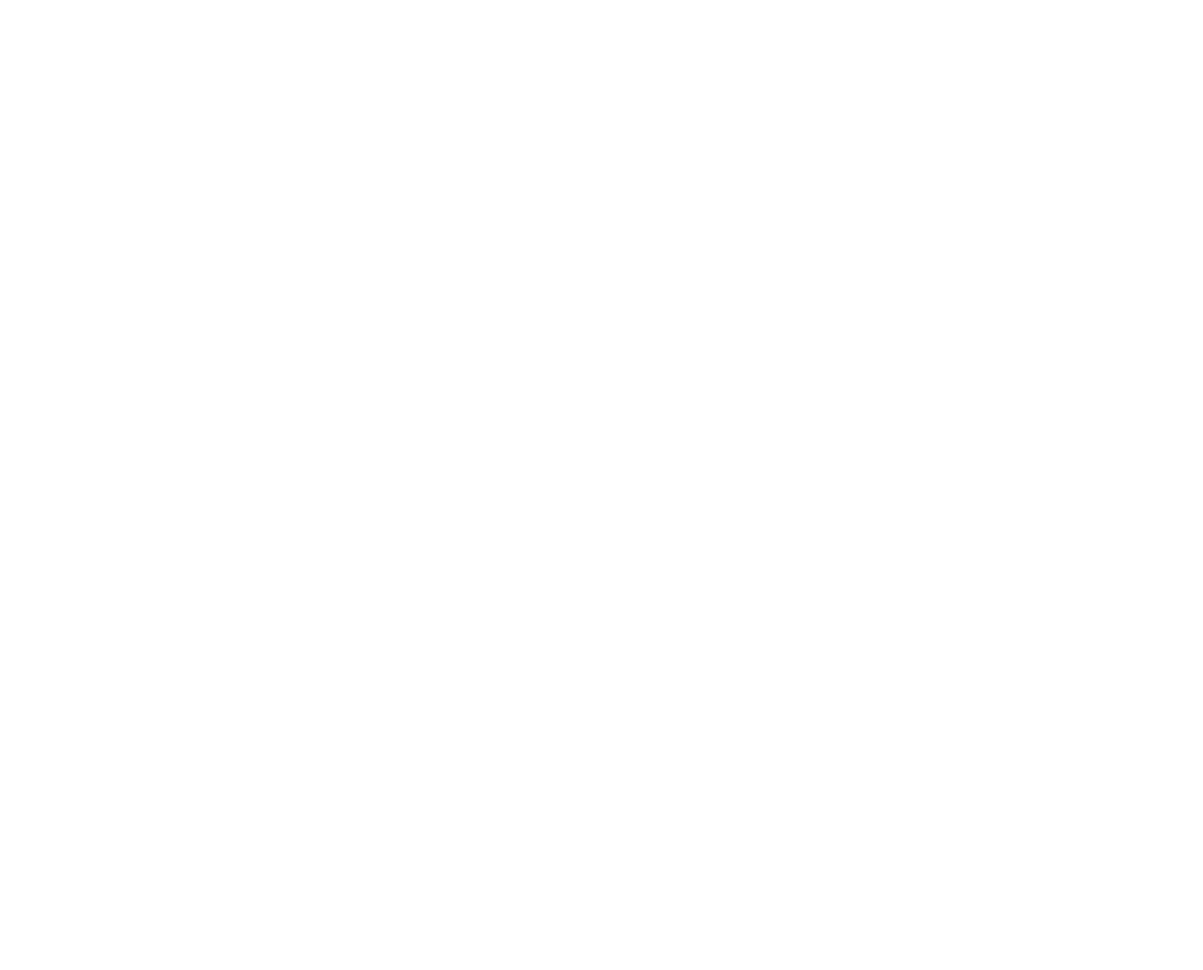
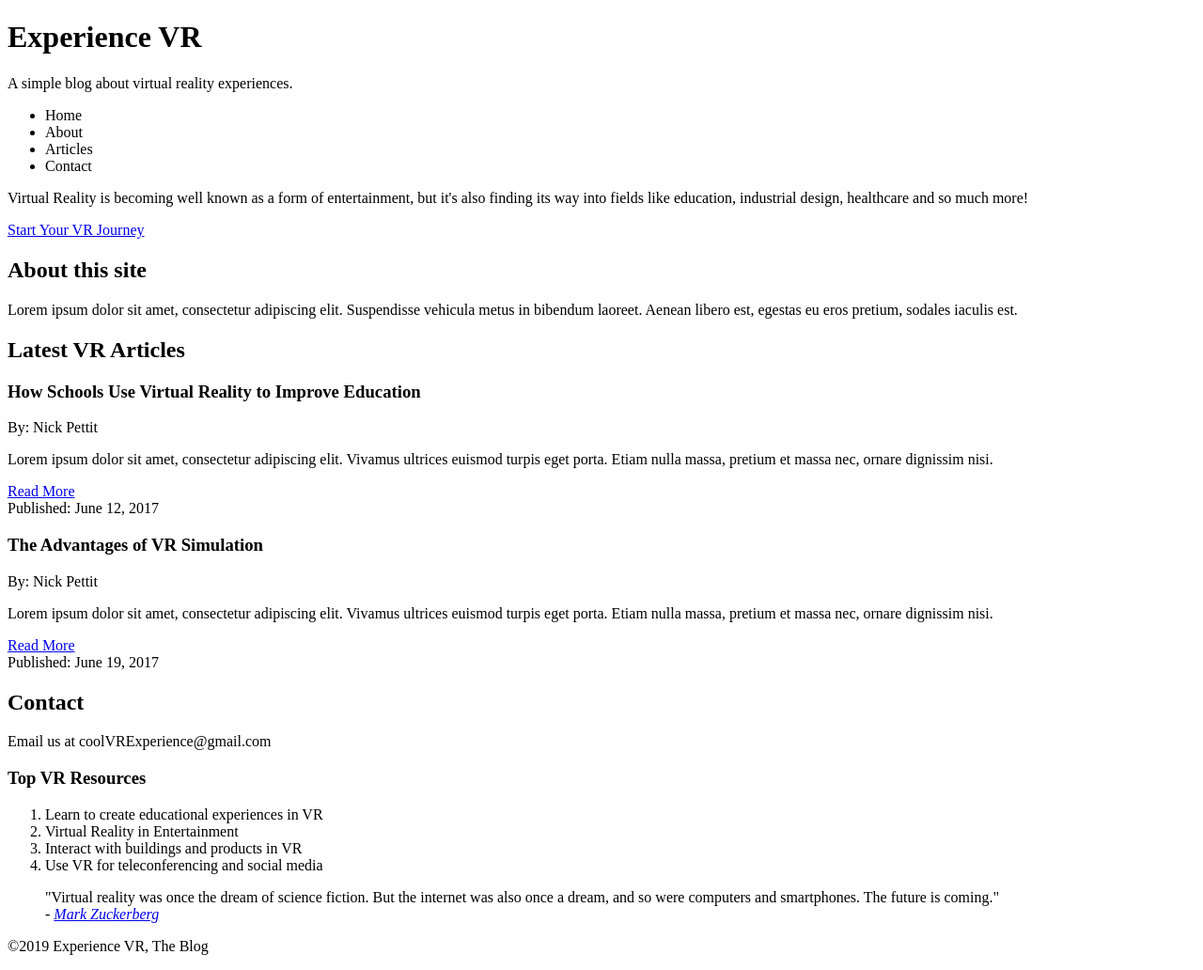
Before and after one commit to Altyptico/Team-treehouse, a plain HTML site: page 2-Global Structure of an HTML Document/index.html in a window 1280 px wide. Shown: the whole page at 94% size. Before the commit the page ends 800 px from the top, so only its background shows below. Drawn offline with Linux system fonts and the light colour scheme.

Commit message:
adding semantic markup

```diff
--- a/2-Global Structure of an HTML Document/index.html
+++ b/2-Global Structure of an HTML Document/index.html
@@ -2,10 +2,87 @@
 <html>
     <head>
         <title>
-
+            Experience VR
         </title>
     </head>
     <body>
+        <div>
+            <header>
+                <h1>Experience VR</h1>
+                <p>A simple blog about virtual reality experiences.</p>
 
+                <nav>
+                    <ul>
+                        <li>Home</li>
+                        <li>About</li>
+                        <li>Articles</li>
+                        <li>Contact</li>
+                    </ul>
+                </nav>
+            </header>
+
+            <div>
+            <p>Virtual Reality is becoming well known as a form of entertainment, but it's also finding its way into fields like education, industrial design, healthcare and so much more!</p>
+            <a href="https://teamtreehouse.com/vr" target="_blank">Start Your VR Journey</a>
+            </div>
+
+            <main>
+                <section>
+                    <h2>About this site</h2>
+                    <p>Lorem ipsum dolor sit amet, consectetur adipiscing elit. Suspendisse vehicula metus in bibendum laoreet. Aenean libero est, egestas eu eros pretium, sodales iaculis est.</p>
+                </section>
+
+                <section>
+                    <h2>Latest VR Articles</h2>
+
+                    <article>
+                        <header>
+                            <h3>How Schools Use Virtual Reality to Improve Education</h3>
+                            <p>By: Nick Pettit</p>
+                        </header>
+                        <p>Lorem ipsum dolor sit amet, consectetur adipiscing elit. Vivamus ultrices euismod turpis eget porta. Etiam nulla massa, pretium et massa nec, ornare dignissim nisi.</p>
+                        <a href="article.html">Read More</a>
+                        <footer>Published: June 12, 2017</footer>
+                    </article>
+
+                    <article>
+                        <header>
+                            <h3>The Advantages of VR Simulation</h3>
+                            <p>By: Nick Pettit</p>
+                        </header>
+                        <p>Lorem ipsum dolor sit amet, consectetur adipiscing elit. Vivamus ultrices euismod turpis eget porta. Etiam nulla massa, pretium et massa nec, ornare dignissim nisi.</p>
+                        <a href="article.html">Read More</a>
+                        <footer>Published: June 19, 2017</footer>
+                    </article>
+
+                </section>
+
+                <section>
+                        <h2>Contact</h2>
+                        <p>Email us at coolVRExperience@gmail.com</p>
+                    </section>
+            </main>
+
+            <aside>
+                <h3>Top VR Resources</h3>
+                <ol>
+                    <li>Learn to create educational experiences in VR</li>
+                    <li>Virtual Reality in Entertainment</li>
+                    <li>Interact with buildings and products in VR</li>
+                    <li>Use VR for teleconferencing and social media</li>
+                </ol>
+                <blockquote>
+                        "Virtual reality was once the dream of science fiction. But the internet was also once a dream, and so were computers and smartphones. The future is coming."
+                        <footer>
+                        - <cite><a href="https://www.facebook.com/zuck/posts/10101319050523971">Mark Zuckerberg </a></cite>
+                        </footer>
+                </blockquote>
+            </aside>
+
+            <footer>
+                <p>&copy;2019 Experience VR, The Blog</p>
+
+            </footer>
+        </div>
     </body>
 </html>
```
Also changed, not shown: 2-Global Structure of an HTML Document/article.html (added, +56 -0 lines).
